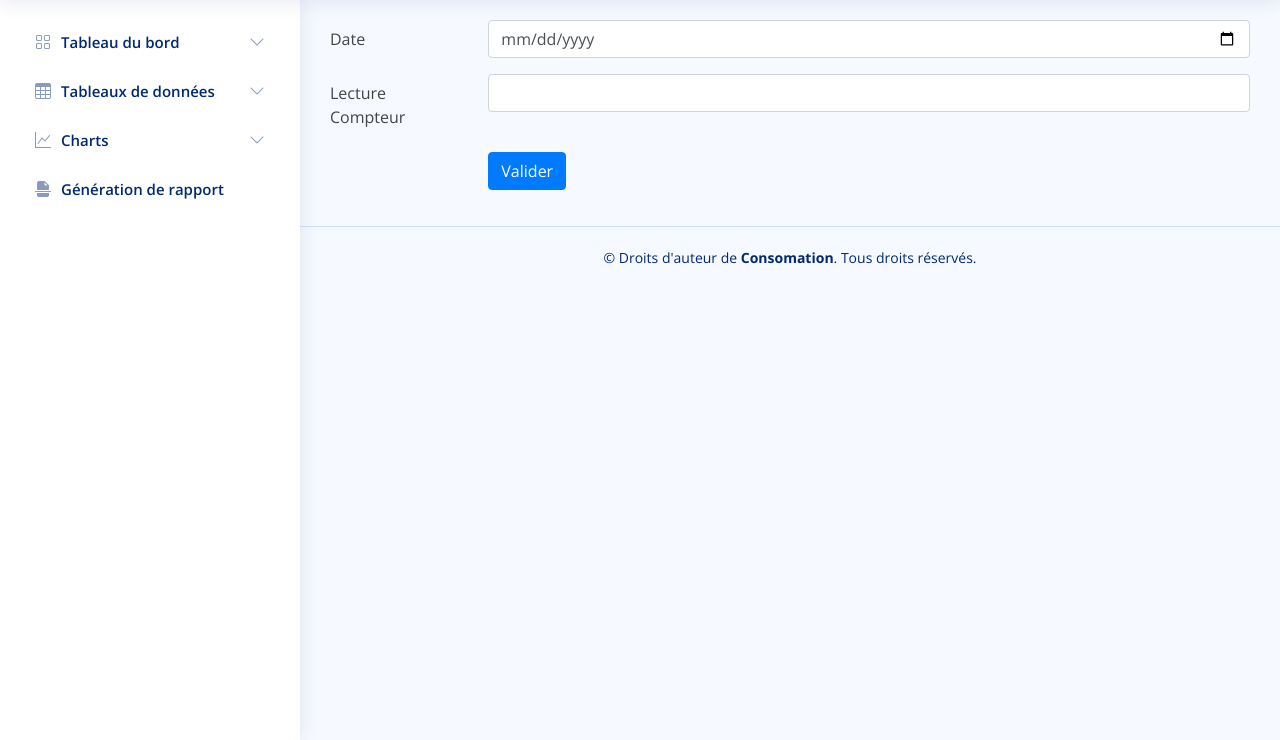
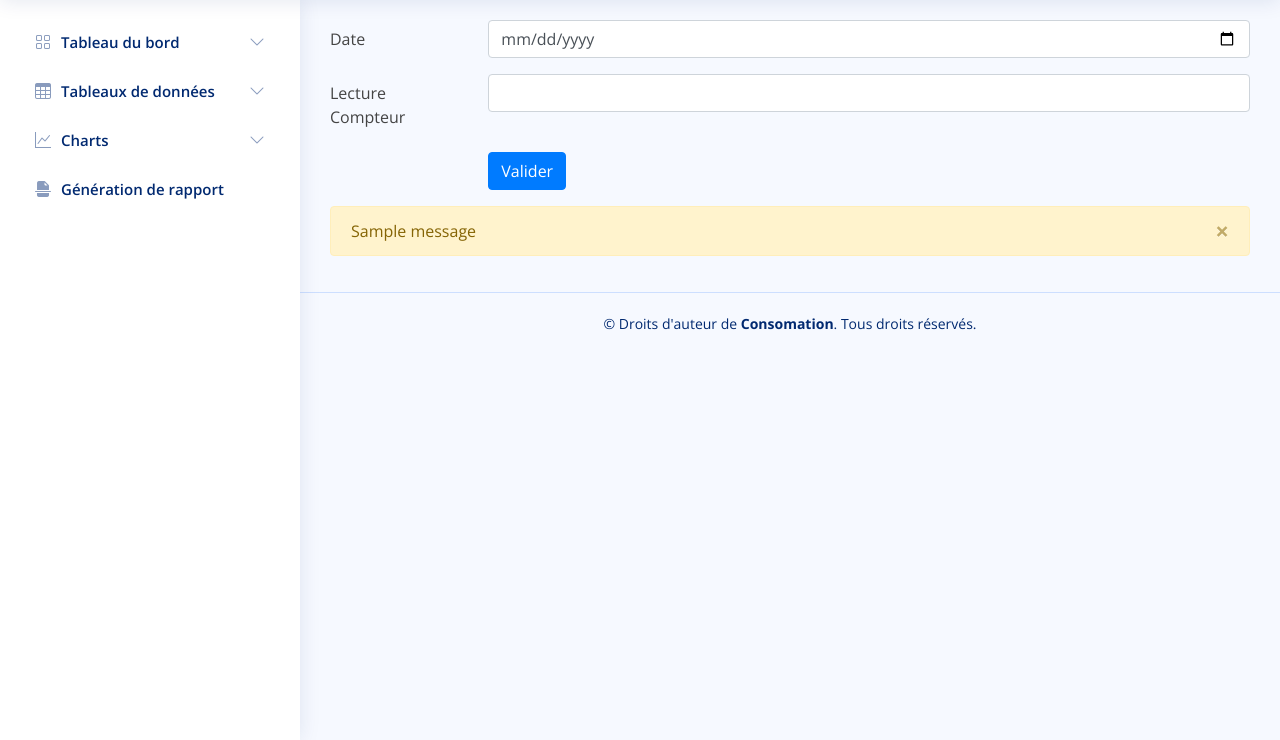
Before and after one commit to akreem/consomation, a Django app: page /add_Energy_consumption/ in a window 1280 px wide. Shown: the part 60-800 px from the top of the page. Run offline with Django 4.2, Linux system fonts and the light colour scheme; tables that the repository leaves empty hold one stand-in row (values such as "Sample post"); one stand-in notice (Sample message) is shown; some libraries are stand-ins or nearby versions.

Commit message:
fixmessage

```diff
--- a/Eau/views.py
+++ b/Eau/views.py
@@ -286,7 +286,14 @@ def add_Energy_consumption(request):
         last_record = EnergyConsumption.objects.filter(
             date__lt=date
         ).order_by('-date').first()
-
+        # Vérifier si le nouveau relevé de compteur est supérieur au dernier relevé de compteur
+        if last_record and meter_reading < last_record.meter_reading:
+            # Si ce n'est pas le cas, afficher un message d'erreur et rendre le formulaire à nouveau
+            messages.error(request, 'La nouvelle valeur du compteur doit être supérieure à la dernière valeur enregistrée.')
+            return render(request, "energy.html", {
+                'date': date,
+                'meter_reading': meter_reading,
+            })
         # Calculer la consommation journalière en utilisant la différence de prélèvement
         if last_record:
             daily_consumption = meter_reading - last_record.meter_reading
--- a/Templates/energy.html
+++ b/Templates/energy.html
@@ -22,6 +22,16 @@
             <button type="submit" class="btn btn-primary">Valider</button>
         </div>
     </div>
+    {% if messages %}
+    {% for message in messages %}
+      <div class="alert alert-warning alert-dismissible fade show" role="alert">
+        {{ message }}
+        <button type="button" class="close" data-dismiss="alert" aria-label="Close">
+          <span aria-hidden="true">&times;</span>
+        </button>
+      </div>
+    {% endfor %}
+  {% endif %}
 </form>
 
 
```
